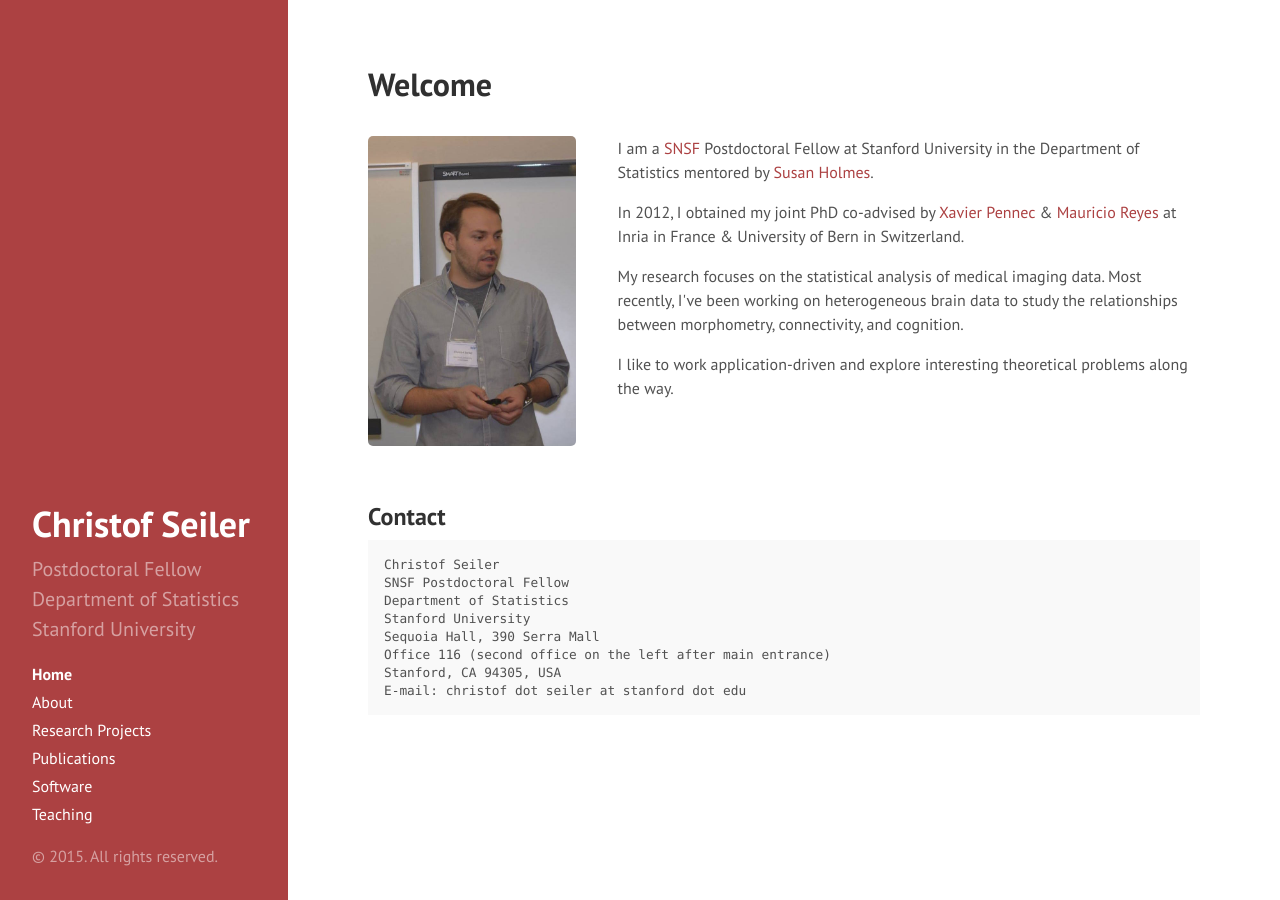
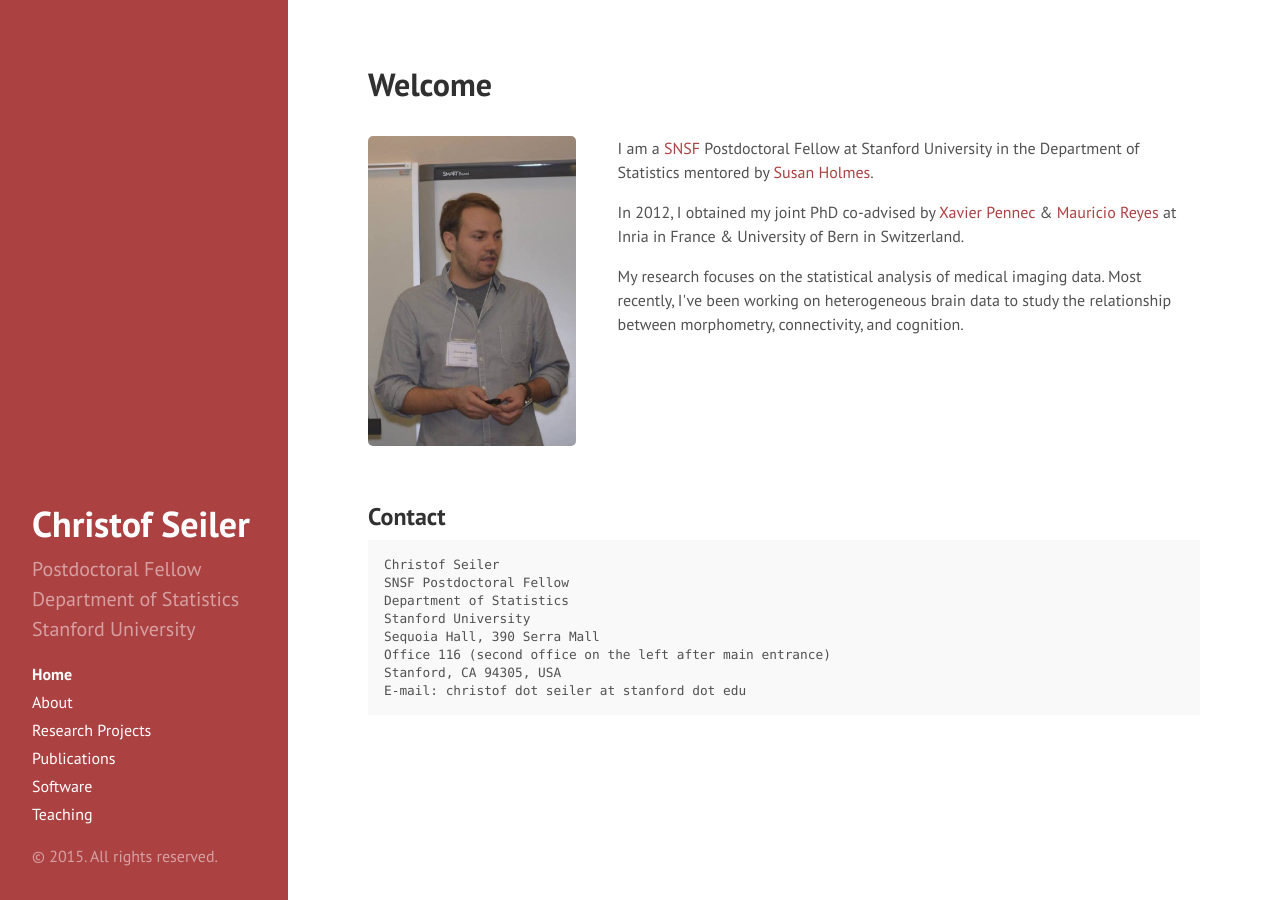
Before and after one commit to ChristofSeiler/ChristofSeiler.github.io, a Jekyll site: the page built from index.html, in a window 1280 px wide. Built offline with Jekyll 4.4.1, drawn with Linux system fonts in a browser that asks for light colours; Markdown is read by kramdown in place of the engine named in the settings; the list of posts is cut into pages by our own code.

Commit message:
edited welcome text

```diff
--- a/index.html
+++ b/index.html
@@ -41,8 +41,7 @@ img {
     <div class="right">
         <p>I am a <a href="http://www.snf.ch/">SNSF</a> Postdoctoral Fellow at Stanford University in the Department of Statistics mentored by <a href="http://www-stat.stanford.edu/~susan/">Susan Holmes</a>.</p>
         <p>In 2012, I obtained my joint PhD co-advised by <a href="http://www-sop.inria.fr/members/Xavier.Pennec/">Xavier Pennec</a> &amp; <a href="http://www.mauricioreyes.me/">Mauricio Reyes</a> at Inria in France &amp; University of Bern in Switzerland.</p>
-        <p>My research focuses on the statistical analysis of medical imaging data. Most recently, I've been working on heterogeneous brain data to study the relationships between morphometry, connectivity, and cognition.
-        <p>I like to work application-driven and explore interesting theoretical problems along the way.<p>
+        <p>My research focuses on the statistical analysis of medical imaging data. Most recently, I've been working on heterogeneous brain data to study the relationship between morphometry, connectivity, and cognition.
     </div>
 </div>
 
```
